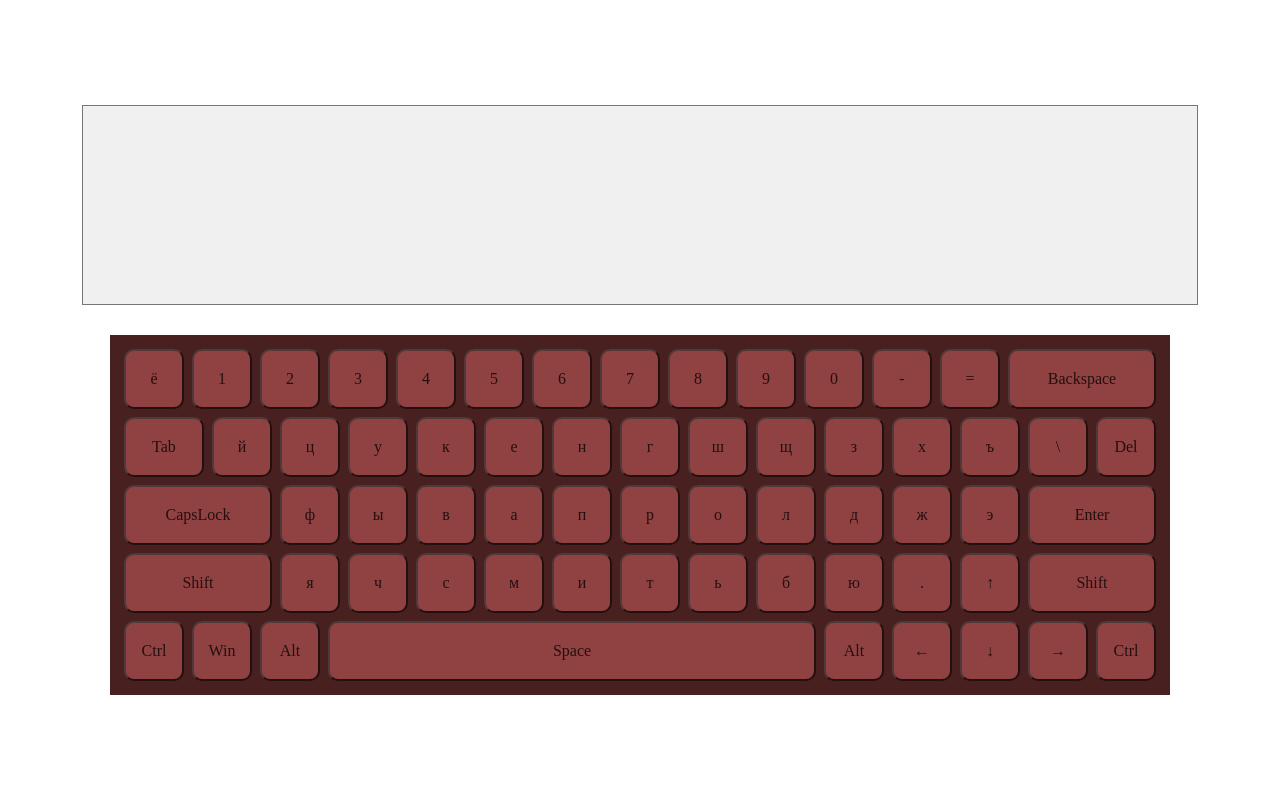
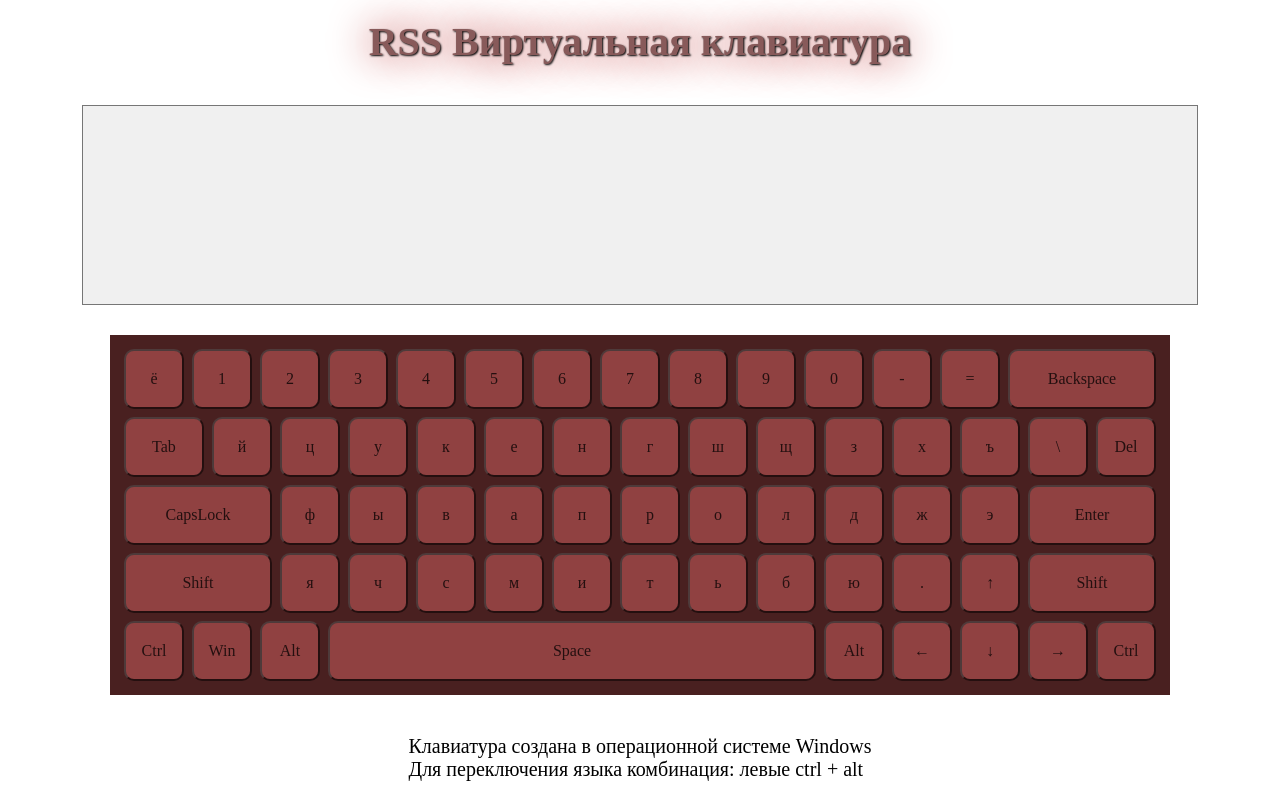
Before and after one commit to Maxxx1mHR/virtual-keyboard, a website: page index.html in a window 1280 px wide. Drawn offline with Linux system fonts and the light colour scheme.

Commit message:
feat: add title and description in html

```diff
--- a/src/sass/base/_base.scss
+++ b/src/sass/base/_base.scss
@@ -7,3 +7,15 @@
   align-items: center;
   height: 100vh;
 }
+
+.title {
+  margin-bottom: 40px;
+  text-align: center;
+  font-size: 40px;
+  color: #885a5a;
+  text-shadow: 1px 1px 2px rgb(0, 0, 0), 0 0 1em rgb(171, 20, 20);
+}
+
+.description {
+  font-size: 20px;
+}
--- a/src/sass/components/_keyboard.scss
+++ b/src/sass/components/_keyboard.scss
@@ -1,4 +1,5 @@
 .keyboard {
+  margin-bottom: 40px;
   background-color: rgb(73, 32, 32);
   padding: 10px;
   user-select: none;
--- a/src/script.js
+++ b/src/script.js
@@ -1,11 +1,18 @@
 'use strict';
 
 window.addEventListener('DOMContentLoaded', function () {
+
 
   //Create container element
   const createContainer = document.createElement('div');
   createContainer.classList.add('container');
   document.body.append(createContainer);
+
+  //Create title
+  const creatTitle = document.createElement('h1');
+  creatTitle.classList.add('title');
+  creatTitle.textContent = 'RSS Виртуальная клавиатура';
+  createContainer.append(creatTitle);
 
   //Create textarea
   const createTextarea = document.createElement('textarea');
@@ -16,6 +23,20 @@ window.addEventListener('DOMContentLoaded', function () {
   const createKeyboard = document.createElement('div');
   createKeyboard.classList.add('keyboard');
   createContainer.append(createKeyboard);
+
+  //Create description
+  const createDescription = document.createElement('div');
+  createDescription.classList.add('description');
+  document.body.append(createDescription);
+
+  const createOS = document.createElement('div');
+  createOS.textContent = 'Клавиатура создана в операционной системе Windows';
+
+  const createLanguage = document.createElement('div');
+  createLanguage.textContent = 'Для переключения языка комбинация: левыe ctrl + alt';
+  createDescription.append(createOS);
+  createDescription.append(createLanguage);
+  createContainer.append(createDescription);
 
 
   function toUpperKeys(keys) {
@@ -105,13 +126,19 @@ window.addEventListener('DOMContentLoaded', function () {
 
     if (event.code === 'ControlLeft' && event.altKey || event.code === 'AltLeft' && event.ctrlKey) {
 
+
+
       if (localStorage.getItem('language') === 'Ru') {
         localStorage.setItem('language', 'En');
         if (document.querySelector('[data = "CapsLock"]').classList.contains('caps_active')) {
           showKeyBoard(toUpperKeys(keyLayoutEn));
           document.querySelector('[data = "CapsLock"]').classList.add('caps_active');
+          document.querySelector('[data = "ControlLeft"]').classList.add('keyboard__key_active');
+          document.querySelector('[data = "AltLeft"]').classList.add('keyboard__key_active');
         } else {
           showKeyBoard(keyLayoutEn);
+          document.querySelector('[data = "ControlLeft"]').classList.add('keyboard__key_active');
+          document.querySelector('[data = "AltLeft"]').classList.add('keyboard__key_active');
         }
 
       } else {
@@ -119,8 +146,12 @@ window.addEventListener('DOMContentLoaded', function () {
         if (document.querySelector('[data = "CapsLock"]').classList.contains('caps_active')) {
           showKeyBoard(toUpperKeys(keyLayoutRu));
           document.querySelector('[data = "CapsLock"]').classList.add('caps_active');
+          document.querySelector('[data = "ControlLeft"]').classList.add('keyboard__key_active');
+          document.querySelector('[data = "AltLeft"]').classList.add('keyboard__key_active');
         } else {
           showKeyBoard(keyLayoutRu);
+          document.querySelector('[data = "ControlLeft"]').classList.add('keyboard__key_active');
+          document.querySelector('[data = "AltLeft"]').classList.add('keyboard__key_active');
         }
       }
 
@@ -191,7 +222,7 @@ window.addEventListener('DOMContentLoaded', function () {
 
       // const textarea = document.querySelector('.input');
 
-      //Если нажат контрл, алт или win, ничего не делать
+      // Если нажат контрл, алт или win, ничего не делать
       if (event.key === 'Control' || event.key === 'Alt' || event.key === 'Meta') {
         return;
       }
```
Also changed, not shown: src/css/style.css, 1 other file.
